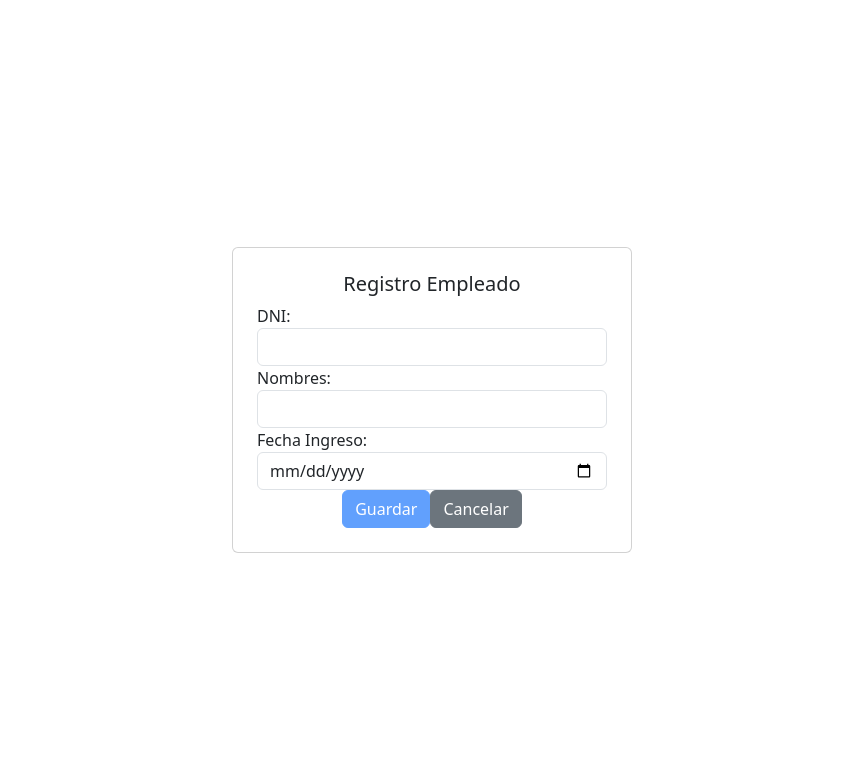
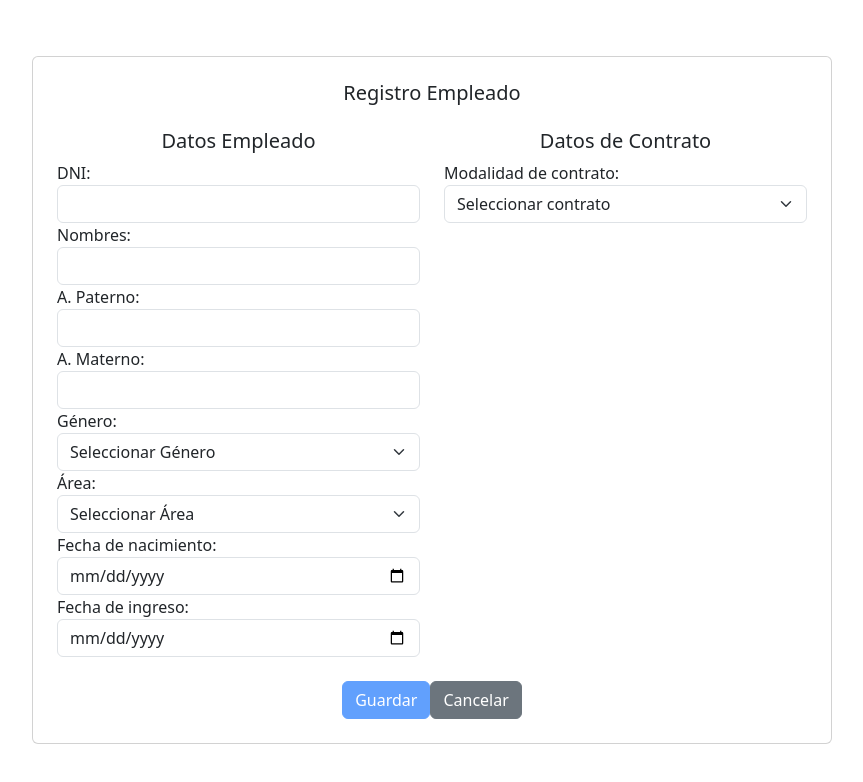
Before and after one commit to raselCuch/frontPersonal, an Angular app: page /registrarChoferes in a window 1280 px wide. Shown: the top 782 px of the page, without its empty margins (208-1071 px from the left). Built offline with nearby package versions, Linux system fonts and the light colour scheme.

Commit message:
Adaptacion de formularios

```diff
--- a/src/app/componentes/choferes/registro-choferes/registro-choferes.component.html
+++ b/src/app/componentes/choferes/registro-choferes/registro-choferes.component.html
@@ -1,27 +1,90 @@
-<!-- <p>Componente registro-choferes</p> -->
 <div class="container-fluid d-flex justify-content-center align-items-center" style="height: 100vh;">
-  <div class="card p-4" style="width: 400px;">
-    <h5 class="text-center">Registro Empleado</h5>
-    <form [formGroup]="formChoferes" (ngSubmit)="ejecutar()" (reset)="limpiar()">
+  <div class="card p-4" style="width: 800px;">
+    <h5 class="text-center mb-4">Registro Empleado</h5>
+    <form [formGroup]="formChoferes" (ngSubmit)="ejecutar()" (reset)="limpiar()" class="row">
+
+      <div class="col-md-6">
+        <h5 class="text-center">Datos Empleado</h5>
         <div class="form-group">
           <label for="DNI">DNI:</label>
-        <input type="number" class="form-control" id="DNI" formControlName="DNI">
-        <span *ngIf="!validaDNI()" class="text-danger">(*)</span>
+          <input type="number" class="form-control" id="DNI" formControlName="EmpDni">
+          <span *ngIf="!validaCampo('EmpDni')" class="text-danger">(*) Solo 8 números</span>
         </div>
+
         <div class="form-group">
           <label for="Nombres">Nombres:</label>
-        <input type="text" class="form-control" id="Nombres" formControlName="Nombres">
-        <span *ngIf="!validaNombres()" class="text-danger">(*)</span>
+          <input type="text" class="form-control" id="Nombres" formControlName="EmpNombre">
+          <span *ngIf="!validaCampo('EmpNombre')" class="text-danger">(*) Ingrese nombre válido</span>
         </div>
+
         <div class="form-group">
-        <label for="FechaIngreso">Fecha Ingreso:</label>
-        <input type="date" class="form-control" id="FechaIngreso" formControlName="FechaIngreso">
-        <span *ngIf="!validaFechaIngreso()" class="text-danger">(*)</span>
+          <label for="Nombres">A. Paterno:</label>
+          <input type="text" class="form-control" id="Nombres" formControlName="EmpApPaterno">
+          <span *ngIf="!validaCampo('EmpApPaterno')" class="text-danger">(*) Ingrese Apellido válido</span>
         </div>
-      <div class="text-center">
+
+        <div class="form-group">
+          <label for="Nombres">A. Materno:</label>
+          <input type="text" class="form-control" id="Nombres" formControlName="EmpApMaterno">
+          <span *ngIf="!validaCampo('EmpApMaterno')" class="text-danger">(*) Ingrese Apellido válido</span>
+        </div>
+
+        <div class="form-group">
+          <label for="Rol">Género:</label>
+          <select class="form-select" id="Rol" formControlName="EmpGenero">
+            <option value="" disabled selected>Seleccionar Género</option>
+            <option value="Masculino">Masculino</option>
+            <option value="Femenino">Femenino</option>
+          </select>
+          <span *ngIf="!validaCampo('EmpGenero')" class="text-danger">(*)</span>
+        </div>
+
+        <div class="form-group">
+          <label for="Rol">Área:</label>
+          <select class="form-select" id="Rol" formControlName="EmpArea">
+            <option value="" disabled selected>Seleccionar Área</option>
+            <option value="Producción">Producción</option>
+            <option value="Ventas">Ventas</option>
+            <option value="RR. HH.">RR. HH.</option>
+            <option value="TI">TI</option>
+            <option value="Servicio al cliente">Servicio al cliente</option>
+          </select>
+          <span *ngIf="!validaCampo('EmpArea')" class="text-danger">(*)</span>
+        </div>
+
+        <div class="form-group">
+          <label for="fechaNacimiento">Fecha de nacimiento:</label>
+          <input type="date" class="form-control" id="fechaNacimiento" formControlName="EmpFechNacimiento" />
+          <span *ngIf="!validaCampo('EmpFechNacimiento')" class="text-danger">(*)</span>
+        </div>
+
+        <div class="form-group">
+          <label for="fechaIngreso">Fecha de ingreso:</label>
+          <input type="date" class="form-control" id="fechaIngreso" formControlName="EmpFechIngreso" />
+          <span *ngIf="!validaCampo('EmpFechIngreso')" class="text-danger">(*)</span>
+        </div>
+
+      </div>
+
+      <div class="col-md-6">
+        <h5 class="text-center">Datos de Contrato</h5>
+        <div class="form-group">
+          <label for="Rol">Modalidad de contrato:</label>
+          <select class="form-select" id="Rol" formControlName="EmpFechIngreso">
+            <option value="" disabled selected>Seleccionar contrato</option>
+            <option value="Jornada Parcial">Jornada Parcial</option>
+            <option value="Jornada Estándar">Jornada Estándar</option>
+            <option value="Jornada Extendida">Jornada Extendida</option>
+          </select>
+          <span *ngIf="!validaCampo('EmpFechIngreso')" class="text-danger">(*)</span>
+        </div>
+      </div>
+
+      <div class="text-center col-12 mt-4">
         <button type="submit" class="btn btn-primary" [disabled]="!formChoferes.valid">Guardar</button>
         <button type="reset" class="btn btn-secondary">Cancelar</button>
       </div>
+
     </form>
   </div>
 </div>
--- a/src/app/componentes/choferes/registro-choferes/registro-choferes.component.ts
+++ b/src/app/componentes/choferes/registro-choferes/registro-choferes.component.ts
@@ -12,30 +12,34 @@ export class RegistroChoferesComponent implements OnInit {
 
   constructor() {
     this.formChoferes = this.builder.group({
-      DNI: ['', [Validators.required, Validators.pattern('^[0-9]{8}$')]],
-      Nombres: ['', [Validators.required]],
-      FechaIngreso: ['', [Validators.required]],
+      EmpDni: ['', [Validators.required, Validators.pattern('^[0-9]{8}$')]],
+      EmpNombre: ['', [Validators.required, Validators.pattern('^[a-zA-Z ]*$')]],
+      EmpApPaterno: ['', [Validators.required, Validators.pattern('^[a-zA-Z]*$')]],
+      EmpApMaterno: ['', [Validators.required, Validators.pattern('^[a-zA-Z]*$')]],
+      EmpGenero: ['', [Validators.required]],
+
+      EmpArea: ['', [Validators.required]],
+      EmpFechNacimiento: ['', [Validators.required]],
+      EmpFechIngreso: ['', [Validators.required]],
+
+      contrato: this.builder.group({
+        ContrModalidad: ['', [Validators.required]],
+        ContrFechInicio: ['', [Validators.required]],
+        ContrFechFin: ['', [Validators.required]],
+        ContrJornada: ['', [Validators.required]],
+        ContrSalario: ['', [Validators.required, Validators.min(0)]]
+      })
     });
   }
 
-  validaDNI() {
-    return (
-      this.formChoferes.get('DNI')?.valid ||
-      this.formChoferes.get('DNI')?.pristine
-    );
+  get form() {
+    return this.formChoferes.controls;
   }
 
-  validaNombres() {
+  validaCampo(campo: string) {
     return (
-      this.formChoferes.get('Nombres')?.valid ||
-      this.formChoferes.get('Nombres')?.pristine
-    );
-  }
-
-  validaFechaIngreso() {
-    return (
-      this.formChoferes.get('FechaIngreso')?.valid ||
-      this.formChoferes.get('FechaIngreso')?.pristine
+      this.form[campo].valid ||
+      this.form[campo].pristine
     );
   }
 
@@ -43,7 +47,10 @@ export class RegistroChoferesComponent implements OnInit {
     console.log(this.formChoferes);
   }
 
-  ejecutar() {}
+  ejecutar() {
+    console.log('ale ale ale');
+
+  }
 
   limpiar() {}
 }
--- a/src/app/componentes/interfaces/empleado.interface.ts
+++ b/src/app/componentes/interfaces/empleado.interface.ts
@@ -16,5 +16,6 @@ export interface IEmpleado {
   EmpArea: string;
   EmpFechNacimiento: Date;
   EmpFechIngreso: Date;
+
   contrato: IContrato;
 }
--- a/src/app/componentes/usuarios/registro-usuarios/registro-usuarios.component.html
+++ b/src/app/componentes/usuarios/registro-usuarios/registro-usuarios.component.html
@@ -6,7 +6,7 @@
       <div class="form-group">
         <label for="Nombres">Nombre:</label>
         <input type="text" class="form-control" id="Nombres" formControlName="UsuNombreUsuario">
-        <span *ngIf="!validaNombres()" class="text-danger">(*)Ingrese nombre valido</span>
+        <span *ngIf="!validaNombres()" class="text-danger">(*) Ingrese nombre valido</span>
       </div>
       <div class="form-group">
         <label for="Usuario">Correo:</label>
```
Lines whose indentation alone changed are shown as unchanged.
